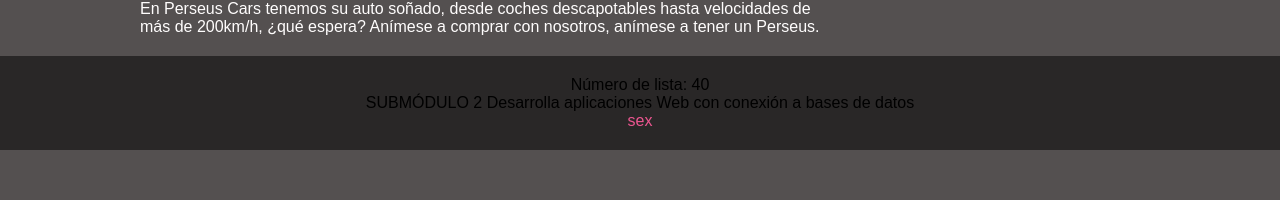
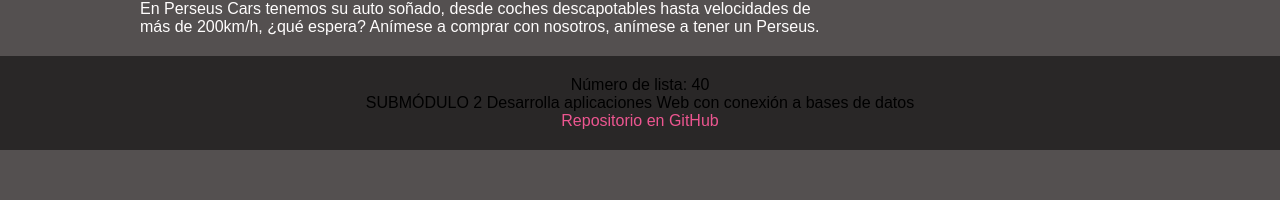
Before and after one commit to RingoRama/ProyectoRivas-Unidad2, a PHP site: page /index.php in a window 1280 px wide. Shown: the part 600-800 px from the top of the page. Run offline with PHP 8.4, Linux system fonts and the light colour scheme.

Commit message:
Update footer.php

```diff
--- a/footer.php
+++ b/footer.php
@@ -2,6 +2,6 @@
 		<div class="wrapp">
             <p> Número de lista: 40 </p>
             <p> SUBMÓDULO 2 Desarrolla aplicaciones Web con conexión a bases de datos</p>
-            <p><a href="https://github.com/elinava-web">sex</a> </p>
+            <p><a href="https://github.com/RingoRama/ProyectoRivas-Unidad2">Repositorio en GitHub</a> </p>
 		</div>
 </footer>
```
